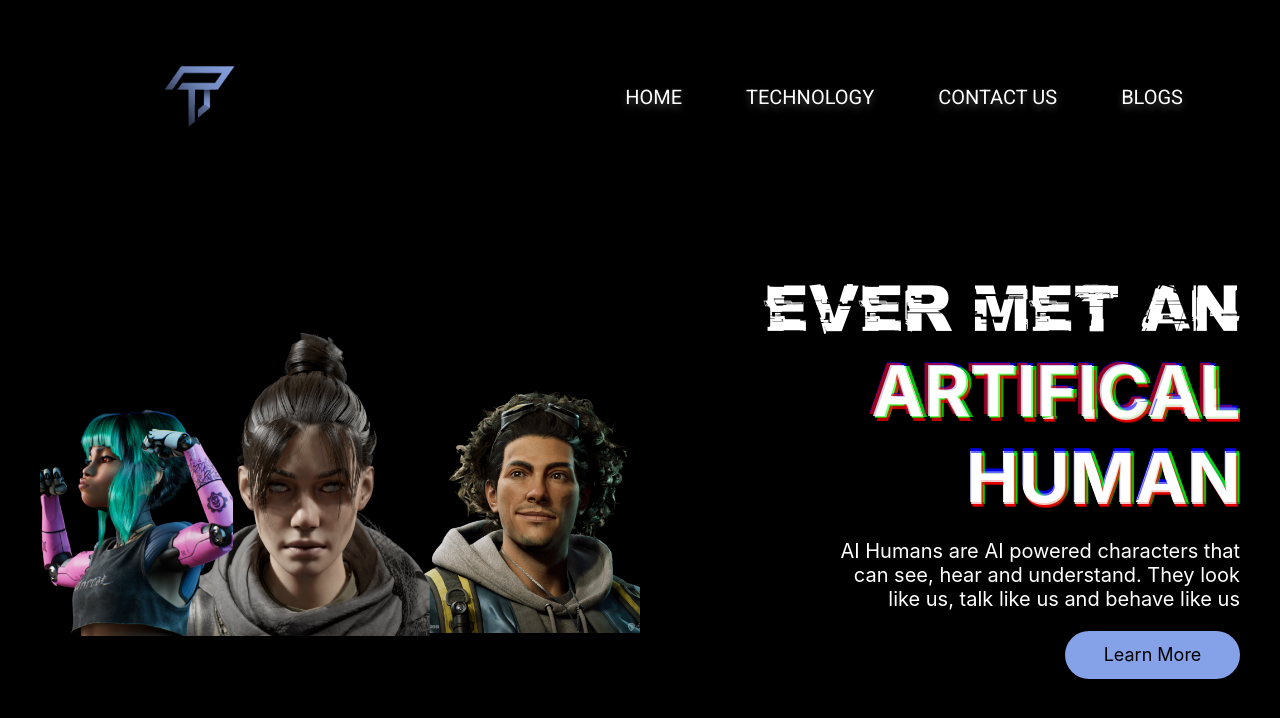
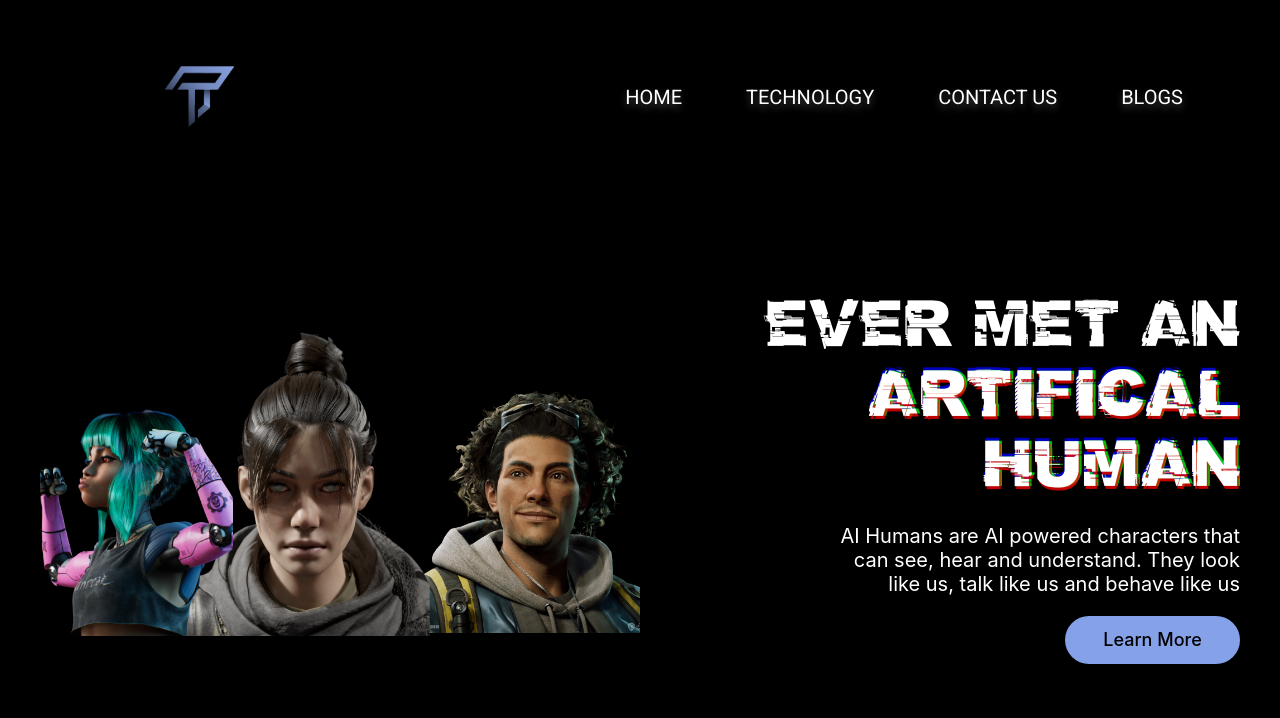
Before and after one commit to shreyanshmalvya/thrifty-ai, a React (Create React App) app: page / in a window 1280 px wide. Shown: the top 718 px of the page. Built offline with nearby package versions, Linux system fonts and the light colour scheme.

Commit message:
Hero: modified CSS

```diff
--- a/src/comonents/hero/Hero.jsx
+++ b/src/comonents/hero/Hero.jsx
@@ -13,9 +13,9 @@ export default function Hero() {
                     <div className="heroRTop">
                         <p className="heroGlitchHeading">Ever met an</p>
                         <div className="glitch">
-                            <span aria-hidden="true">artifical human</span>
+                            {/* <span aria-hidden="true">artifical human</span> */}
                             artifical human
-                            <span aria-hidden="true">artifical human</span>
+                            {/* <span aria-hidden="true">artifical human</span> */}
                         </div>
                     </div>
 
--- a/src/comonents/hero/hero.css
+++ b/src/comonents/hero/hero.css
@@ -78,6 +78,7 @@
 .heroWrapper .heroRight .heroRBottom .heroButton {
   background: #85A2E8;
   border-radius: 24px;
+  font-weight: 500;
   width: 175px;
   height: 48px;
   display: -webkit-box;
@@ -95,8 +96,8 @@
 }
 
 .glitch {
-  font-size: 70px;
-  font-weight: 700;
+  font-family: "glitch-city";
+  font-size: 58px;
   text-transform: uppercase;
   position: relative;
   text-shadow: 0.05em 0 0 rgba(255, 0, 0, 0.75), -0.025em -0.05em 0 rgba(0, 255, 0, 0.75), 0.025em 0.05em 0 rgba(0, 0, 255, 0.75);
@@ -180,4 +181,23 @@
     text-shadow: -0.025em 0 0 rgba(255, 0, 0, 0.75), -0.025em -0.025em 0 rgba(0, 255, 0, 0.75), -0.025em -0.05em 0 rgba(0, 0, 255, 0.75);
   }
 }
+
+@media (prefers-reduced-motion: reduce) {
+  *,
+  ::before,
+  ::after {
+    -webkit-animation-delay: -1ms !important;
+            animation-delay: -1ms !important;
+    -webkit-animation-duration: 1ms !important;
+            animation-duration: 1ms !important;
+    -webkit-animation-iteration-count: 1 !important;
+            animation-iteration-count: 1 !important;
+    background-attachment: initial !important;
+    scroll-behavior: auto !important;
+    -webkit-transition-duration: 0s !important;
+            transition-duration: 0s !important;
+    -webkit-transition-delay: 0s !important;
+            transition-delay: 0s !important;
+  }
+}
 /*# sourceMappingURL=hero.css.map */
--- a/src/comonents/hero/hero.scss
+++ b/src/comonents/hero/hero.scss
@@ -47,6 +47,7 @@
       .heroButton{
         background: #85A2E8;
         border-radius: 24px;
+        font-weight: 500;
         // padding: 5px 15px;
         width: 175px;
         height: 48px;
@@ -62,8 +63,9 @@
 }
 
 .glitch {
-  font-size: 70px;
-  font-weight: 700;
+  font-family: "glitch-city";
+  font-size: 58px;
+  // font-weight: 100;
   text-transform: uppercase;
   position: relative;
 
@@ -134,16 +136,16 @@
   }
 }
 
-// @media (prefers-reduced-motion: reduce) {
-//   *,
-//   ::before,
-//   ::after {
-//     animation-delay: -1ms !important;
-//     animation-duration: 1ms !important;
-//     animation-iteration-count: 1 !important;
-//     background-attachment: initial !important;
-//     scroll-behavior: auto !important;
-//     transition-duration: 0s !important;
-//     transition-delay: 0s !important;
-//   }
-// }
+@media (prefers-reduced-motion: reduce) {
+  *,
+  ::before,
+  ::after {
+    animation-delay: -1ms !important;
+    animation-duration: 1ms !important;
+    animation-iteration-count: 1 !important;
+    background-attachment: initial !important;
+    scroll-behavior: auto !important;
+    transition-duration: 0s !important;
+    transition-delay: 0s !important;
+  }
+}
```
Also changed, not shown: 1 other file (tests, documents, lock files or other folders).
